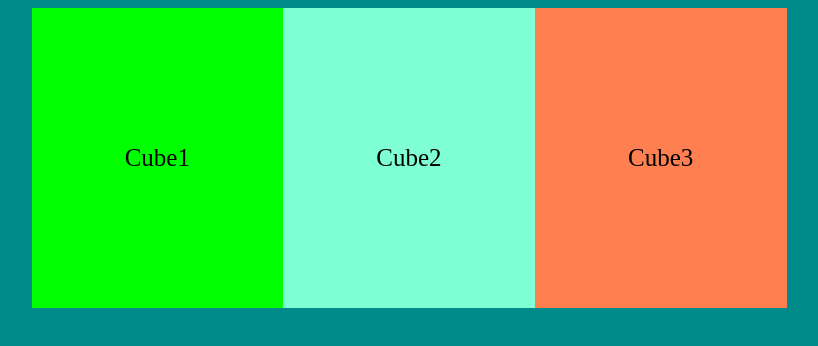
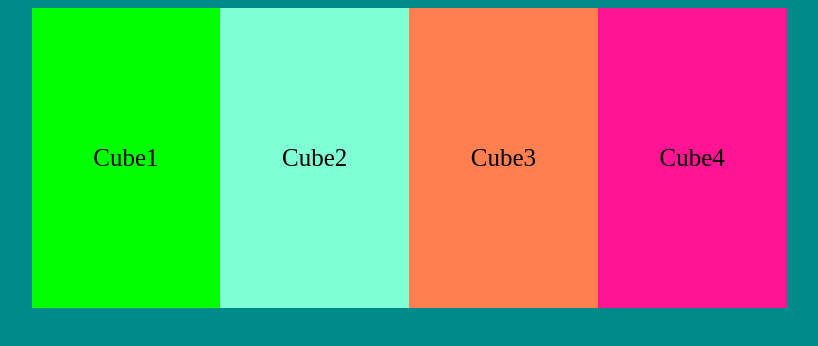
Before and after one commit to alsemv/TestRepo, a plain HTML site: page index.html in a window 1280 px wide. Shown: the whole page, without its empty margins (231-1049 px from the left). Drawn offline with Linux system fonts and the light colour scheme.

Commit message:
third commit user 2

```diff
--- a/assets/css/style.css
+++ b/assets/css/style.css
@@ -23,3 +23,11 @@
     vertical-align: middle;
     text-align: center;
 }
+.block4{
+    width: 300px;
+    height: 300px;
+    background: deeppink;
+    display: table-cell;
+    vertical-align: middle;
+    text-align: center;
+}
--- a/index.html
+++ b/index.html
@@ -11,6 +11,7 @@
         <div class="block1">Cube1</div>
         <div class="block2">Cube2</div>
         <div class="block3">Cube3</div>
+        <div class="block4">Cube4</div>
     </div>
 </body>
 </html>
```
